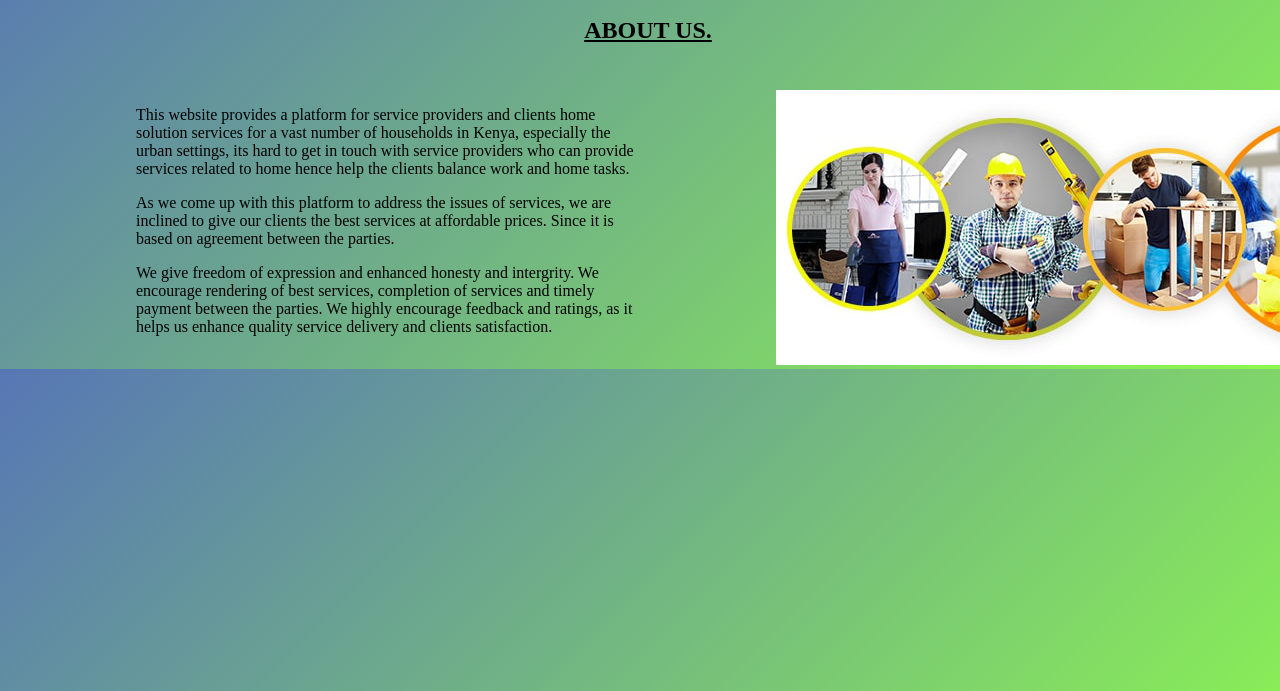
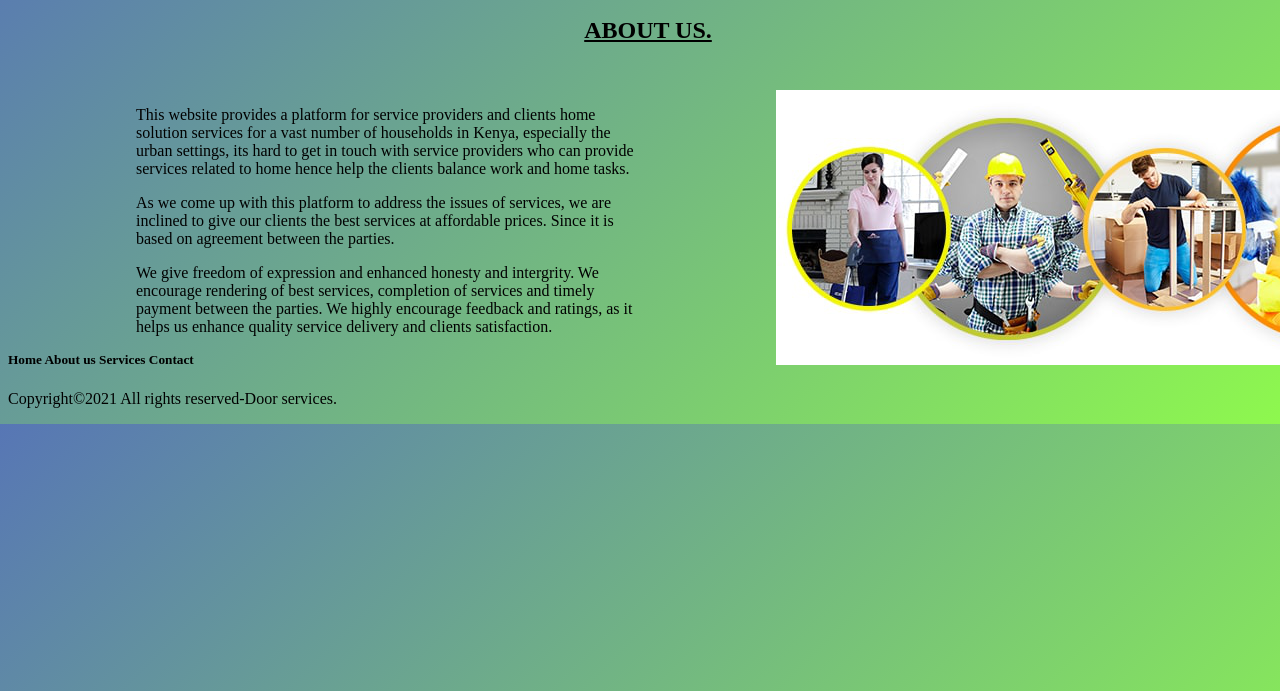
Before and after one commit to Michaelmapesa/Door-services, a plain HTML site: page about.html in a window 1280 px wide. Shown: the part 109-800 px from the top of the page. Drawn offline with Linux system fonts and the light colour scheme.

Commit message:
Update about.html

```diff
--- a/about.html
+++ b/about.html
@@ -37,6 +37,10 @@
          quality service delivery and clients satisfaction.</p></div>
 
         <div class="about_img"> <img src="images/on-demand-home-services-feature.png" alt=""></div>
+      <footer>
+        <h5 class="foot">Home <span>About us</span> <span>Services</span> <span>Contact</span></h5>
+    <p>Copyright©2021 All rights reserved-Door services.</p>
+    </footer>
 
 </body>
 </html>
```
